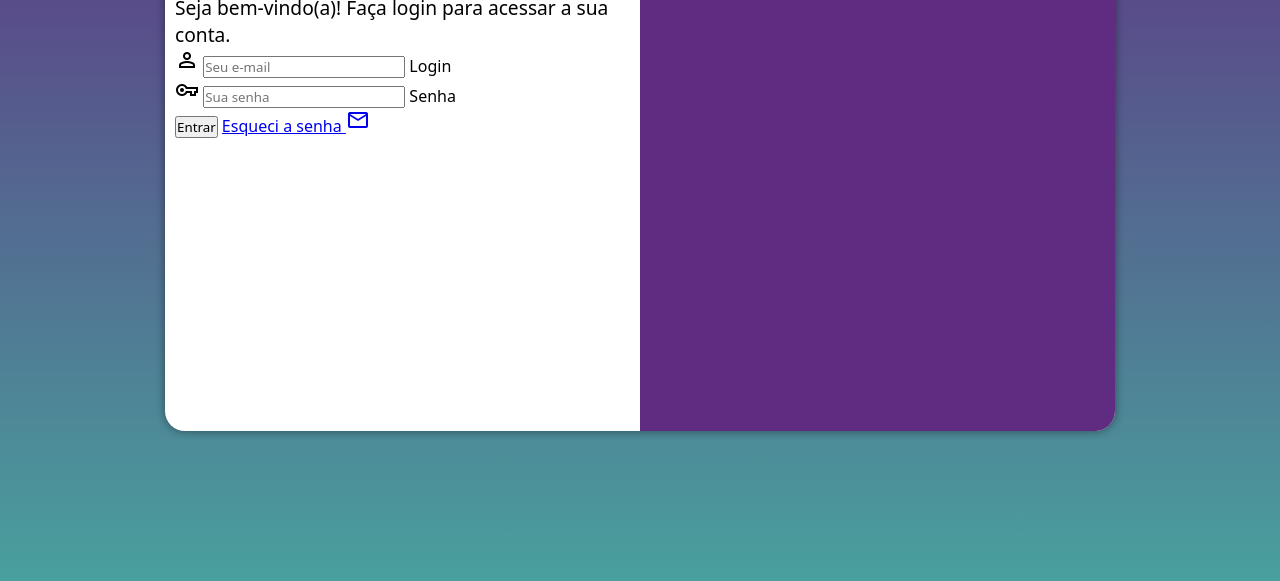
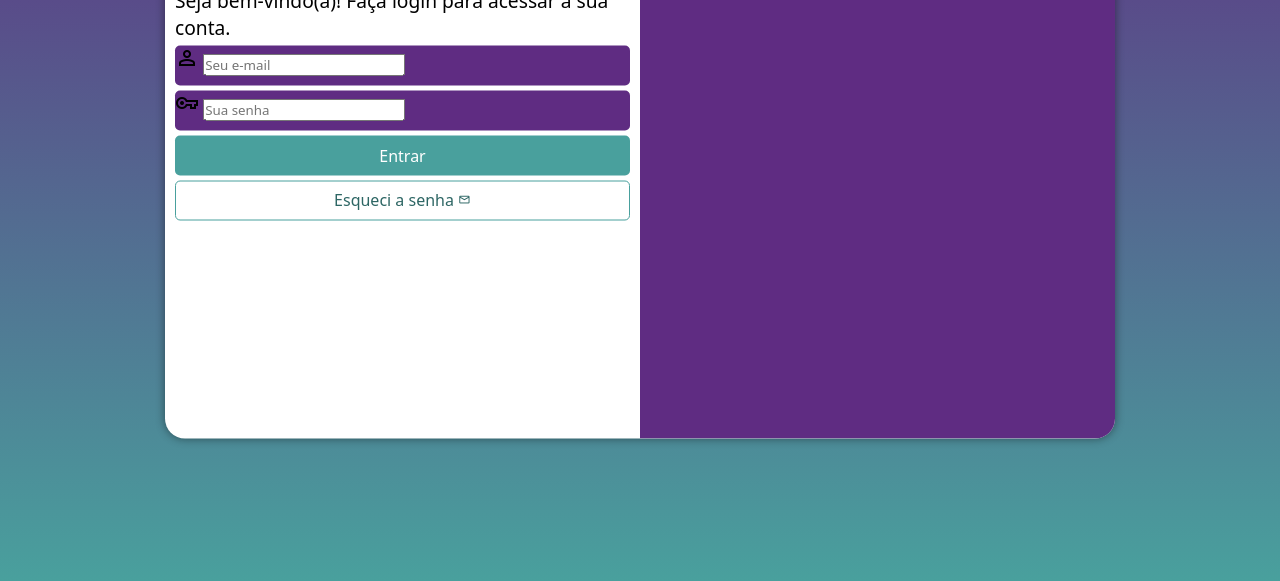
Before and after one commit to leoverissimo/projeto-login, a plain HTML site: page index.html in a window 1280 px wide. Shown: the part 219-800 px from the top of the page. Drawn offline with nearby package versions, Linux system fonts and the light colour scheme.

Commit message:
Formatação de formulário

```diff
--- a/estilos/style.css
+++ b/estilos/style.css
@@ -34,7 +34,7 @@ section#login {
 
     background-color: white;
     width: 250px;
-    height: 500px;
+    height: 515px;
     border-radius: 20px;
     box-shadow: 0px 0px 10px rgba(0, 0, 0, 0.456);
 
@@ -63,3 +63,55 @@ div#formulario > h1 {
 div#formulario > p {
     font-size: 0.8em;
 }
+
+form > div.campo {
+    background-color: #5f2c82;
+    width: 100%;
+    display: block;
+    height: 40px;
+    border-radius: 5px;
+    margin: 5px 0px;
+}
+
+div.campo > label {
+    display: none;
+}
+
+form > input[type=submit] {
+    display: block;
+    font-size: 1em;
+    width: 100%;
+    height: 40px;
+    background-color: #49a09d;
+    color: white;
+    border: none;
+    border-radius: 5px;
+    cursor: pointer;
+}
+
+form > input[type=submit]:hover {
+    background-color: #2d6664;
+}
+
+form > a.botao {
+    display: block;
+    text-align: center;
+    font-size: 1em;
+    width: 100%;
+    height: 40px;
+    padding-top: 7px;
+    margin-top: 5px;
+    background-color: white;
+    color: #2d6664;
+    border: 1px solid #49a09d;
+    border-radius: 5px;
+    text-decoration: none;
+}
+
+form > a.botao:hover {
+    background-color: #66e8e4;
+}
+
+form > a.botao > span {
+    font-size: 0.8em;
+}
--- a/index.html
+++ b/index.html
@@ -30,7 +30,7 @@
                         <label for="isenha">Senha</label>
                     </div>
                     <input type="submit" value="Entrar">
-                    <a href="esqueci.html">Esqueci a senha <span class="material-symbols-outlined">mail</span></a>
+                    <a href="esqueci.html" class="botao">Esqueci a senha <span class="material-symbols-outlined">mail</span></a>
                 </form>
             </div>
         </section>
```
